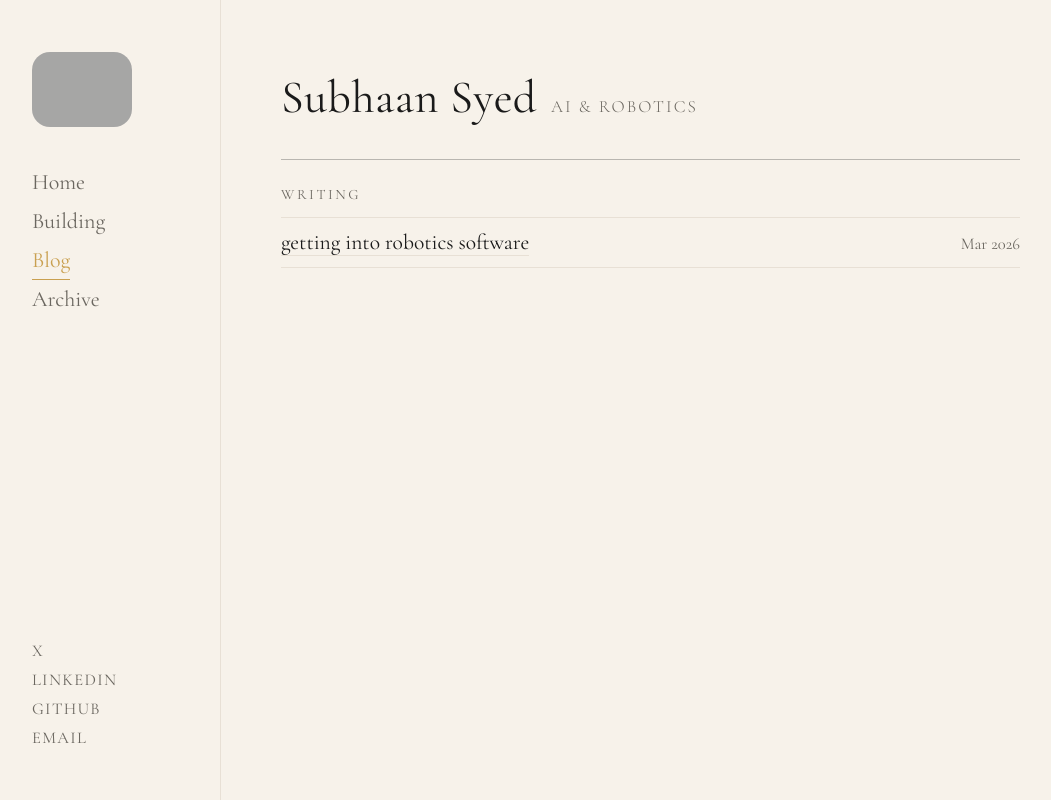
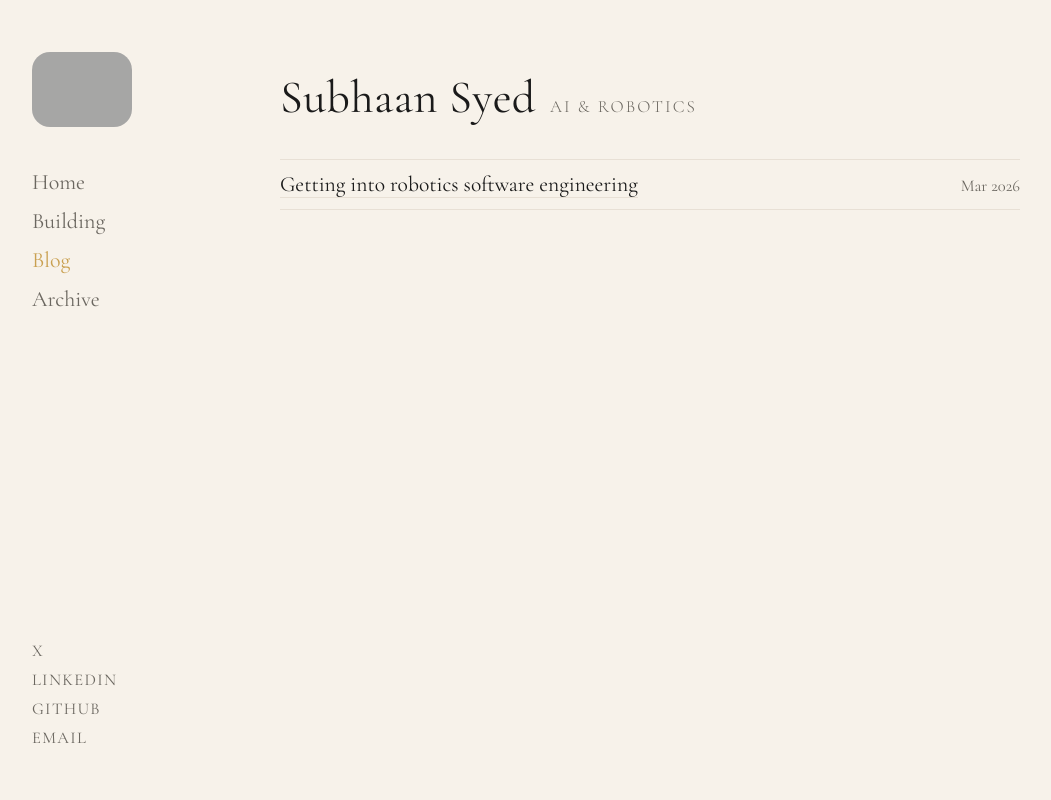
Before and after one commit to Subhaan50/subhaan-portfolio, a website built with Vite: page blog.html in a window 1280 px wide. Shown: the whole page, without its empty margins (100-1151 px from the left). Built offline with nearby package versions, Linux system fonts and the light colour scheme; grey boxes are pictures that could not be loaded.

Commit message:
Polish: capitals, remove underline/sidebar line, tighten blog layout - Title: 'Getting into robotics software engineering' (capital G) - Subtitle: 'A beginner-friendly roadmap...' (capital A) - Nav active state: gold color only, no underline - Sidebar: removed border-left vertical line - Blog post: removed divider-main line above body - Blog list: removed section label + extra gap, entries start directly

```diff
--- a/blog.html
+++ b/blog.html
@@ -45,10 +45,7 @@
         <span class="discipline">AI &amp; Robotics</span>
       </div>
 
-      <hr class="divider-main" />
-
-      <p class="section-label">Writing</p>
-      <div id="blog-content" style="margin-top: 14px;"></div>
+      <div id="blog-content"></div>
     </main>
   </div>
   <script type="module" src="/script.js"></script>
--- a/content.js
+++ b/content.js
@@ -30,7 +30,7 @@ export const posts = [
   // Blog posts go here.
   // Format: { title: "...", date: "YYYY-MM-DD", url: "posts/filename.html" }
   {
-    title: "getting into robotics software",
+    title: "Getting into robotics software engineering",
     date: "2026-03-28",
     url: "posts/robotics-roadmap.html",
   },
--- a/script.js
+++ b/script.js
@@ -54,7 +54,7 @@ function renderBlog() {
 
   const items = posts
     .slice()
-    .sort((a, b) => new Date(b.date) - new Date(a.date)) // newest first
+    .sort((a, b) => new Date(b.date) - new Date(a.date))
     .map(post => {
       const d = new Date(post.date)
       const label = d.toLocaleDateString('en-US', { month: 'short', year: 'numeric' })
@@ -66,7 +66,7 @@ function renderBlog() {
       `
     }).join('')
 
-  container.innerHTML = `<ul class="entry-list">${items}</ul>`
+  container.innerHTML = `<ul class="entry-list" style="margin-top:0">${items}</ul>`
 }
 
 // ── Init ───────────────────────────────────────────────────
--- a/styles.css
+++ b/styles.css
@@ -108,7 +108,6 @@ a { color: inherit; text-decoration: none; }
 
 .nav-link.active {
   color: var(--gold);
-  border-bottom-color: var(--gold);
 }
 
 /* ── Socials ──────────────────────────────────────────────── */
@@ -138,7 +137,6 @@ a { color: inherit; text-decoration: none; }
 /* ── Main content ─────────────────────────────────────────── */
 .content {
   flex: 1;
-  border-left: 1px solid var(--border);
   padding: 72px 60px 80px;
 }
 
```
Also changed, not shown: posts/robotics-roadmap.html (+2 -4 lines).
